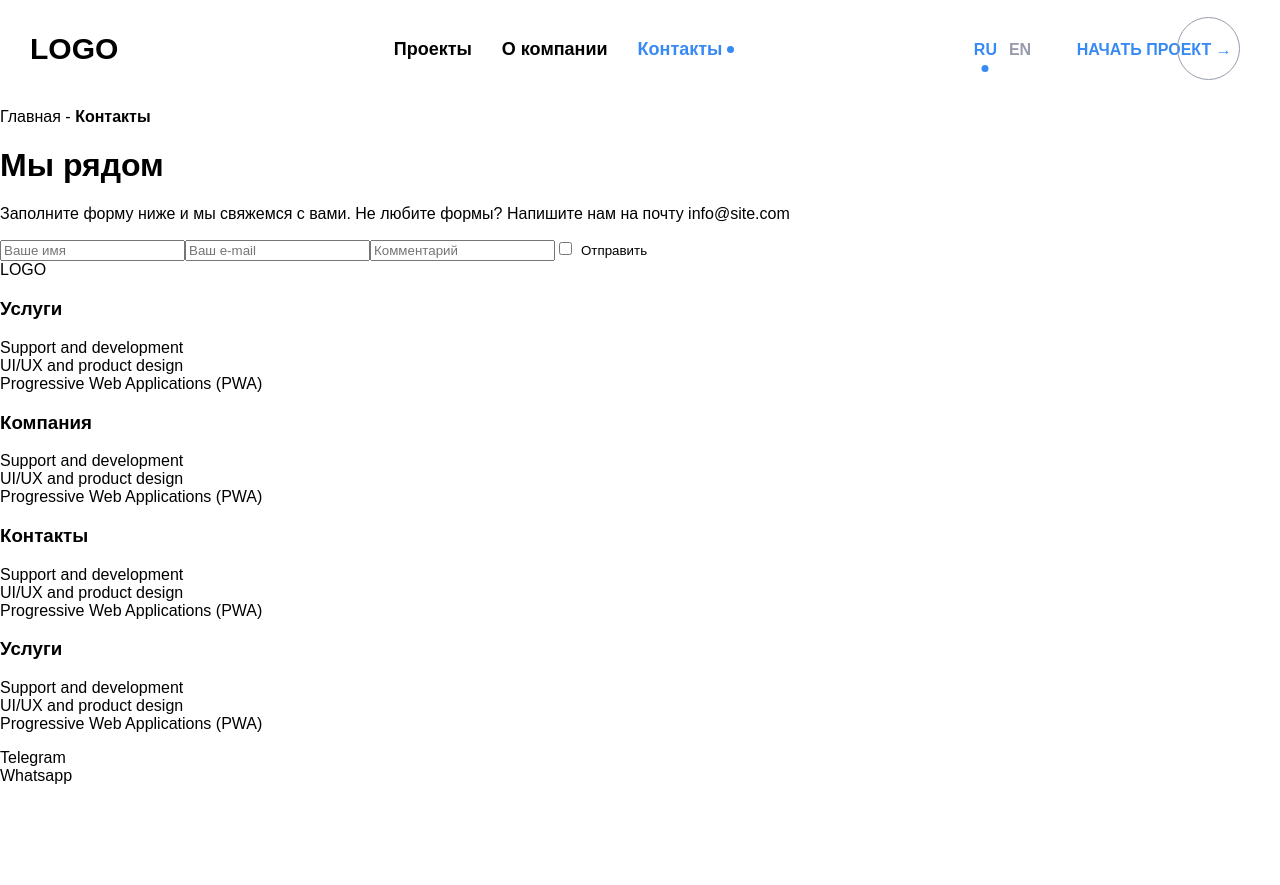
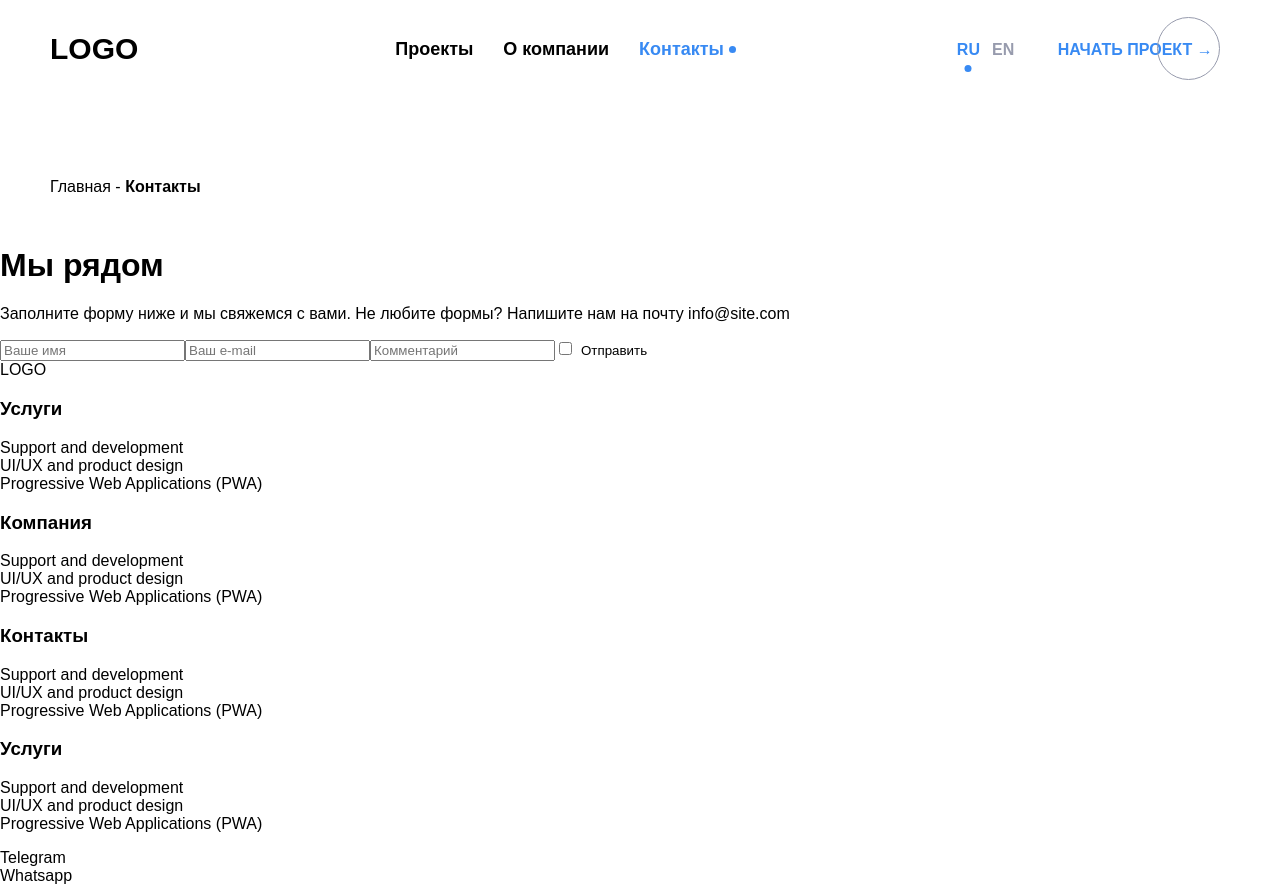
Before and after one commit to MikkyMeow/test1, a React (Create React App) app: page / in a window 1280 px wide. Before the commit the page ends 800 px from the top, so only its background shows below. Built offline with nearby package versions, Linux system fonts and the light colour scheme; a web font is replaced by a local one.

Commit message:
breadcrumbs-styles

```diff
--- a/src/components/elements/Nav/index.jsx
+++ b/src/components/elements/Nav/index.jsx
@@ -3,7 +3,7 @@ import { LanguageButtons } from "../../ui/LanguageButtons";
 import styles from "./index.module.css";
 
 export const Nav = () => {
-  const [isMenuOpen, setIsMenuOpen] = useState(true);
+  const [isMenuOpen, setIsMenuOpen] = useState(false);
 
   return (
     <div className={styles.root}>
--- a/src/components/elements/Nav/index.module.css
+++ b/src/components/elements/Nav/index.module.css
@@ -1,4 +1,6 @@
 .root {
+  max-width: 1920px;
+  margin: 0 auto;
   padding: 30px;
   display: flex;
   justify-content: space-between;
@@ -97,6 +99,7 @@
 
 @media (min-width: 768px) {
   .root {
+    padding: 30px 50px;
     flex-wrap: nowrap;
     align-items: center;
   }
--- a/src/components/pages/Contacts/index.jsx
+++ b/src/components/pages/Contacts/index.jsx
@@ -1,13 +1,12 @@
 import { Footer } from "../../elements/Footer";
 import { Nav } from "../../elements/Nav";
+import { Bread } from "../../ui/Bread";
 
 const Contacts = () => {
   return (
     <div>
       <Nav />
-      <div class="breadcrumbs">
-        Главная - <b>Контакты</b>
-      </div>
+      <Bread />
       <h1>Мы рядом</h1>
       <p>
         Заполните форму ниже и мы свяжемся с вами. Не любите формы? Напишите нам
--- /dev/null
+++ b/src/components/ui/Bread/index.jsx
@@ -0,0 +1,11 @@
+import React from "react";
+import styles from "./index.module.css";
+
+export const Bread = () => {
+  // TODO: Подключить роутинг
+  return (
+    <div className={styles.root}>
+      Главная - <b>Контакты</b>
+    </div>
+  );
+};
--- /dev/null
+++ b/src/components/ui/Bread/index.module.css
@@ -0,0 +1,11 @@
+.root {
+  padding: 30px;
+  max-width: 1200px;
+  margin: 0 auto;
+}
+
+@media (min-width: 768px) {
+  .root {
+    padding: 70px 50px 30px;
+  }
+}
```
